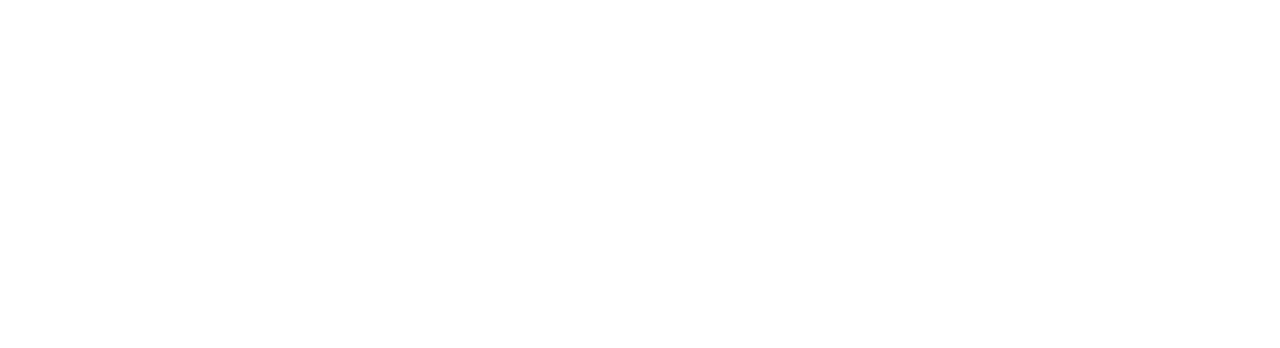
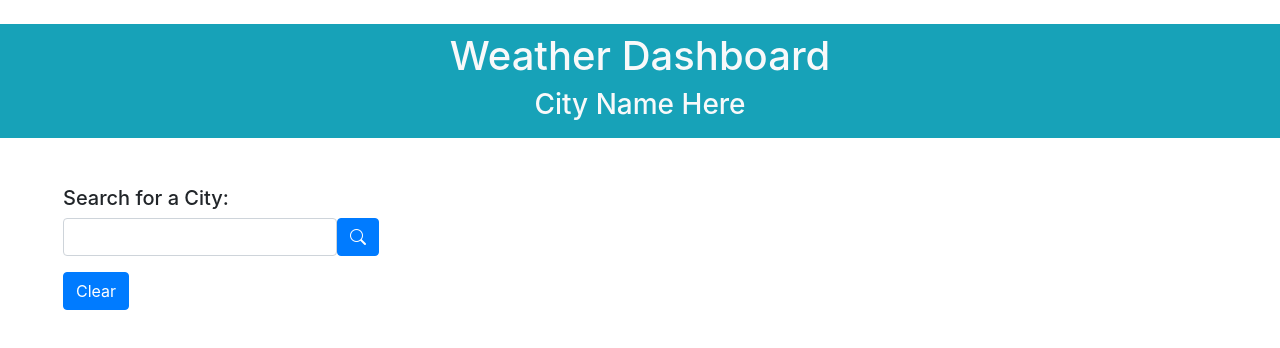
Before and after one commit to StephanieHeins/WeatherDashboard, a plain HTML site: page index.html in a window 1280 px wide. Drawn offline with nearby package versions, Linux system fonts and the light colour scheme.

Commit message:
Built out some of HTML

```diff
--- a/index.html
+++ b/index.html
@@ -11,17 +11,57 @@
       href="https://stackpath.bootstrapcdn.com/bootstrap/4.3.1/css/bootstrap.min.css"
     />
 
+    <!-- Boostrap icons -->
+    <link rel="stylesheet" href="https://cdn.jsdelivr.net/npm/bootstrap-icons@1.6.1/font/bootstrap-icons.css" />
+
     <!-- CSS -->
     <link rel="stylesheet" href="assets/style.css" />
 
     <title>Weather Dashboard</title>
   </head>
 
-
   <!-- Body -->
   <body>
 
+    <!-- Header -->
+    <div class="my-4 py-2 bg-info text-light">
+        <p class="text-center h1">Weather Dashboard</p>
+        <p class="text-center h3">City Name Here</p>
+    </div>
 
+    <!-- Dashboard -->
+    <div class="container mx-5 my-5">
+        <div class="row">
+
+            <!-- Search -->
+            <div class="col-4">
+                <p class="h5">Search for a City:</p>
+                <form class="form-inline">
+                    <div class="form-group">
+                        <input type="text" class="form-control">
+                    </div>
+                    <button type="submit" class="btn btn-primary">
+                        <i class="bi bi-search"></i>
+                    </button>
+                </form>
+             <!-- History -->
+                <div>
+                    <ul class="list-group list-group-flush"></ul>
+                    <button type="reset" class="btn btn-primary my-3">Clear</button>
+                </div>
+            </div>
+
+            <!-- Weater Output-->
+            <div class="col-8">
+
+            </div>
+        </div>
+
+
+
+
+
+    </div>
 
 
 
```
